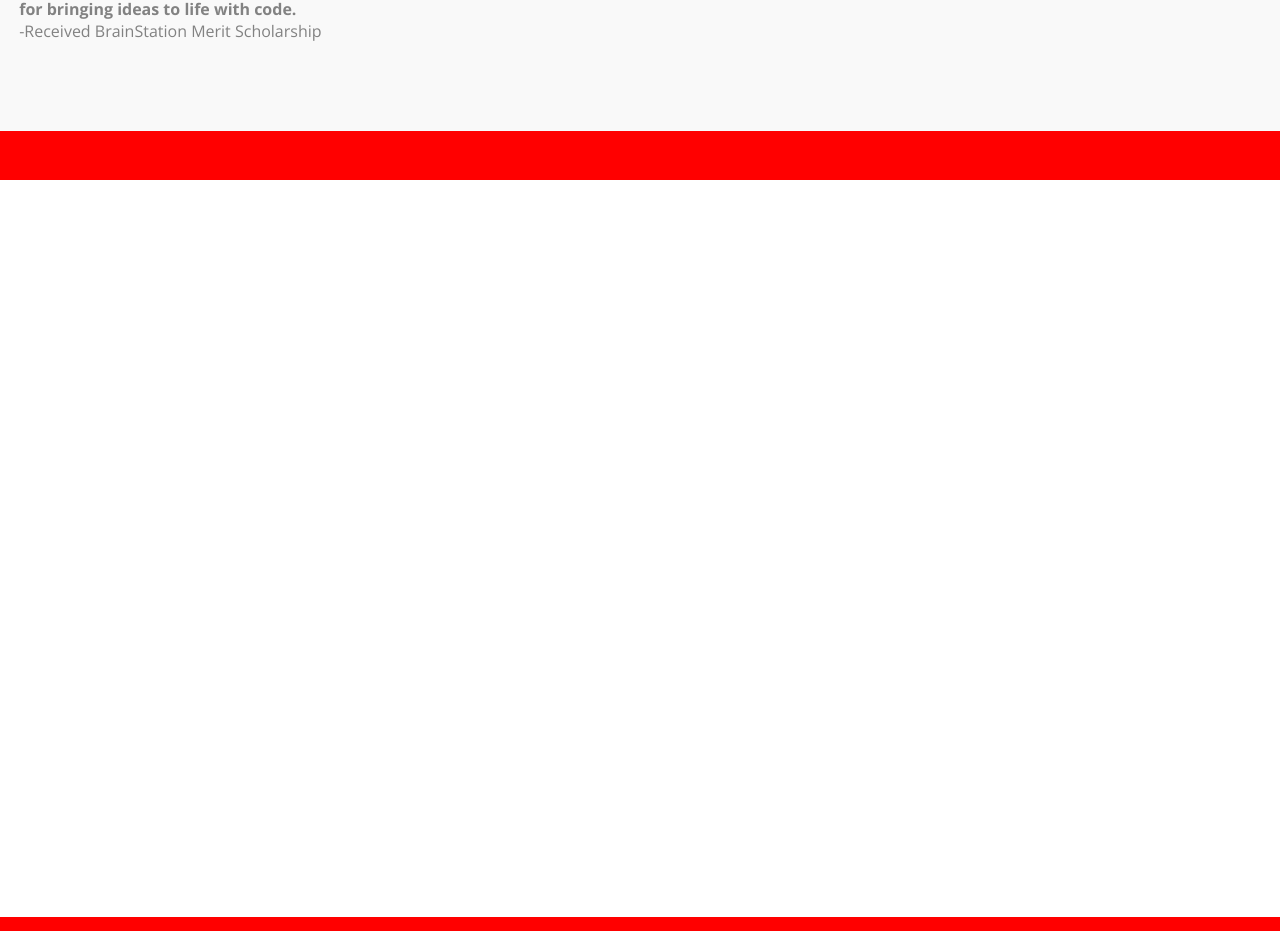
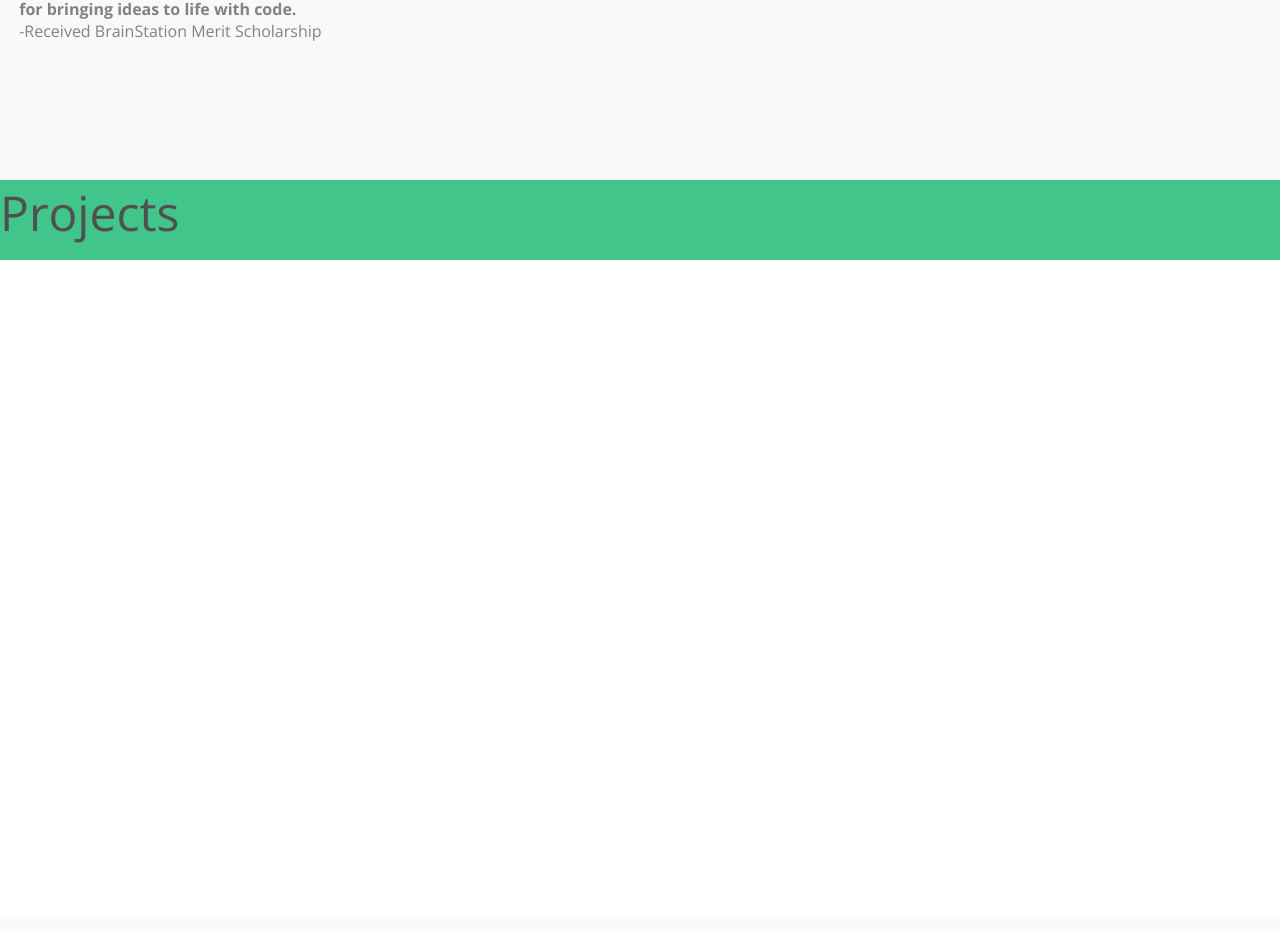
Before and after one commit to Mike2081/portfolio, a React (Create React App) app: page / in a window 1280 px wide. Shown: the part 1454-2385 px from the top of the page. Built offline with nearby package versions, Linux system fonts and the light colour scheme.

Commit message:
started adding project title to project component

```diff
--- a/src/components/App.js
+++ b/src/components/App.js
@@ -98,7 +98,9 @@ class App extends Component {
           </div>
         </div>
         <div className='App__spacer'>
-          <div className='App__projects' ref={(section) => {this.Projects = section}}></div>
+          <div className='App__projects' ref={(section) => {this.Projects = section}}>
+            <div className='App__projects__header'>Projects</div>
+          </div>
         </div>
         <div className='App__nav'>
             <div className='App__nav__box'>
--- a/src/styles/App.css
+++ b/src/styles/App.css
@@ -606,11 +606,10 @@
 }
 
 .App__spacer {
-  background-color: red;
+  background-color: #f9f9f9;
   height: 100vh;
   width: 100vw;
   margin: 0px -8px 0px -8px;
-  position: relative;
 }
 
 .App__projects {
@@ -618,10 +617,18 @@
   height: 92.1vh;
   width: 100%;
   margin: 3.8% 0% 0% 0%;
-  position: relative;
   display: -webkit-box;
   display: -ms-flexbox;
   display: flex;
+}
+
+.App__projects__header {
+  font-family: 'Open Sans', sans-serif;
+  color: #505050;
+  font-size: 3em;
+  background-color: #42c58a;
+  height: 10vh;
+  width: 212.1vh;
 }
 
 .App__nav {
--- a/src/styles/App.scss
+++ b/src/styles/App.scss
@@ -310,21 +310,27 @@
         }
     }
     &__spacer{
-        background-color:red;
+        background-color:rgb(249, 249, 249);
         height: 100vh;
         width: 100vw;
         margin: 0px -8px 0px -8px;
-        position: relative;
 
     }
     &__projects{
-            background-color:white;
-            height: 92.1vh;
-            width: 100%;
-            margin: 3.8% 0% 0% 0%;
-            position: relative;
-            display: flex;
+        background-color:white;
+        height: 92.1vh;
+        width: 100%;
+        margin: 3.8% 0% 0% 0%;
+        display: flex;
+        &__header{
+            font-family: 'Open Sans', sans-serif;
+            color: rgb(80, 80, 80);
+            font-size: 3em;
+            background-color: #42c58a;
+            height: 10vh;
+            width: 212.1vh;
         }
+    }
     &__nav{
         height:8vh;
         width:100vw;
```
Also changed, not shown: 1 other file (tests, documents, lock files or other folders).
